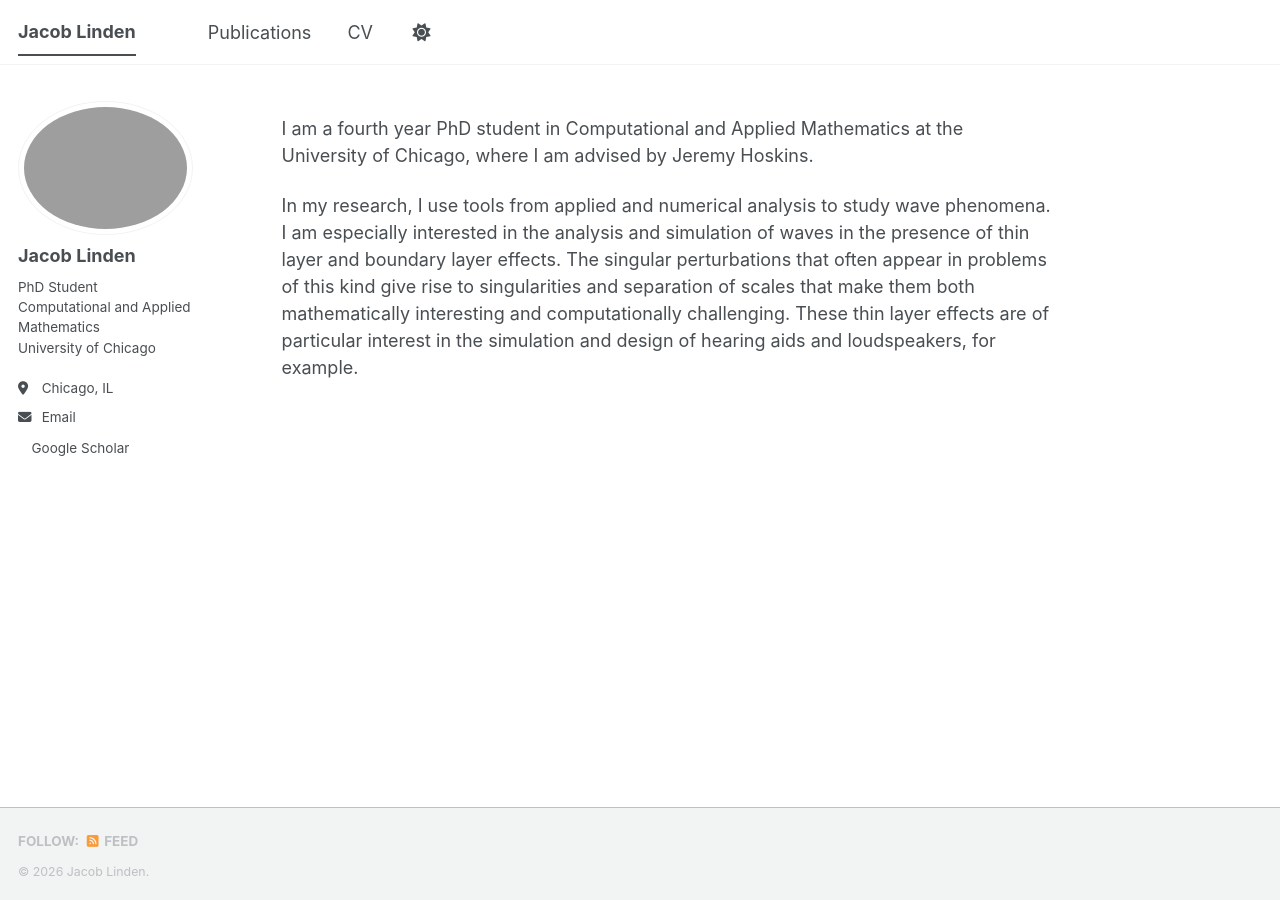
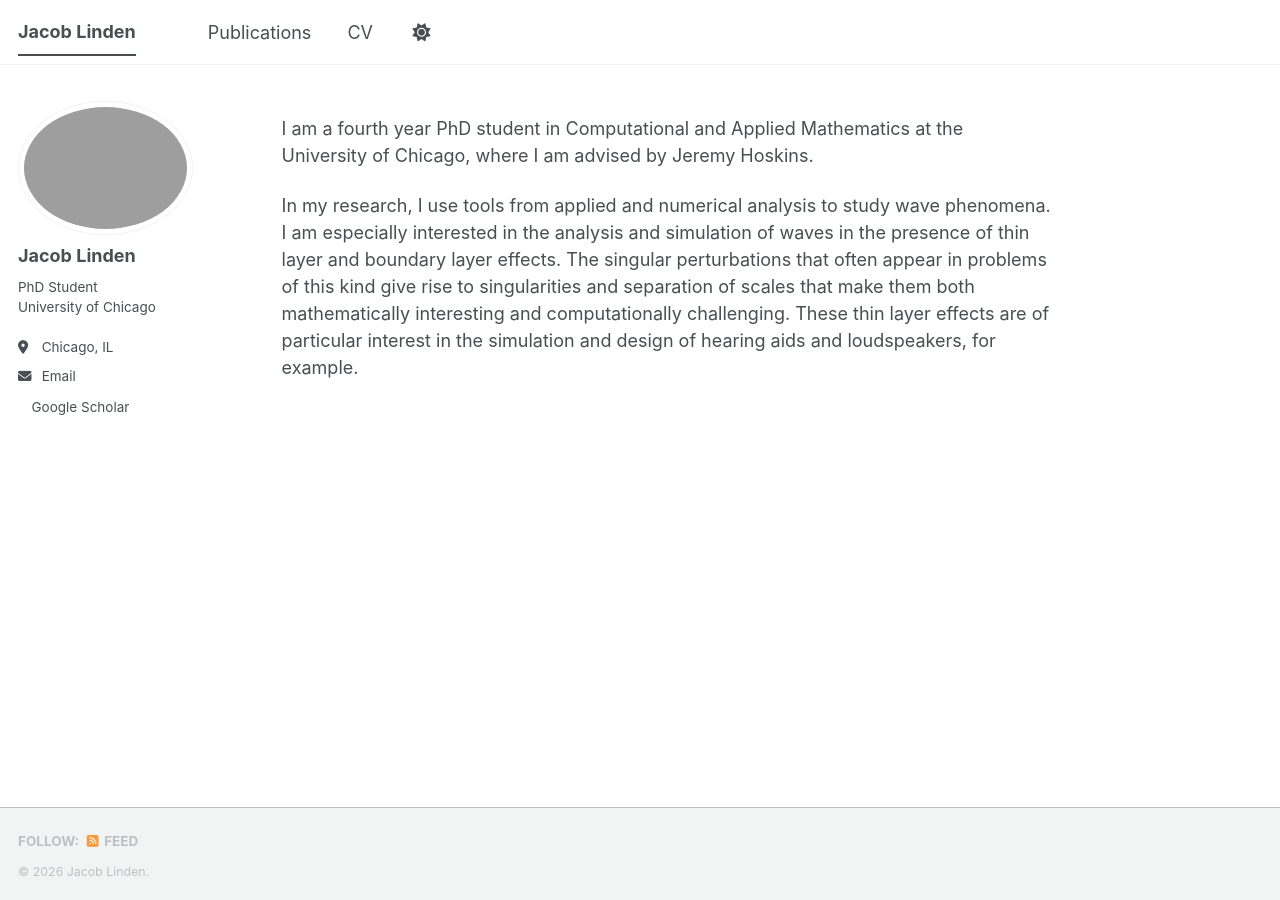
Before and after one commit to jacobtlinden/jacobtlinden.github.io, a Jekyll site: the page built from _pages/about.md, in a window 1280 px wide. Built offline with Jekyll 4.4.1, drawn with Linux system fonts in a browser that asks for light colours; a script bundle is joined from its source files by our own code; a style sheet for code colours, icons or effects is not loaded.

Commit message:
Update _config.yml

```diff
--- a/_config.yml
+++ b/_config.yml
@@ -26,7 +26,7 @@ author:
   avatar           : "profile"
   name             : "Jacob Linden"
   pronouns         : # example: "she/her"
-  bio              : "PhD Student<br>Computational and Applied Mathematics<br>University of Chicago"
+  bio              : "PhD Student<br>University of Chicago"
   location         : "Chicago, IL"
   employer         : #
   uri              : # URL
```
